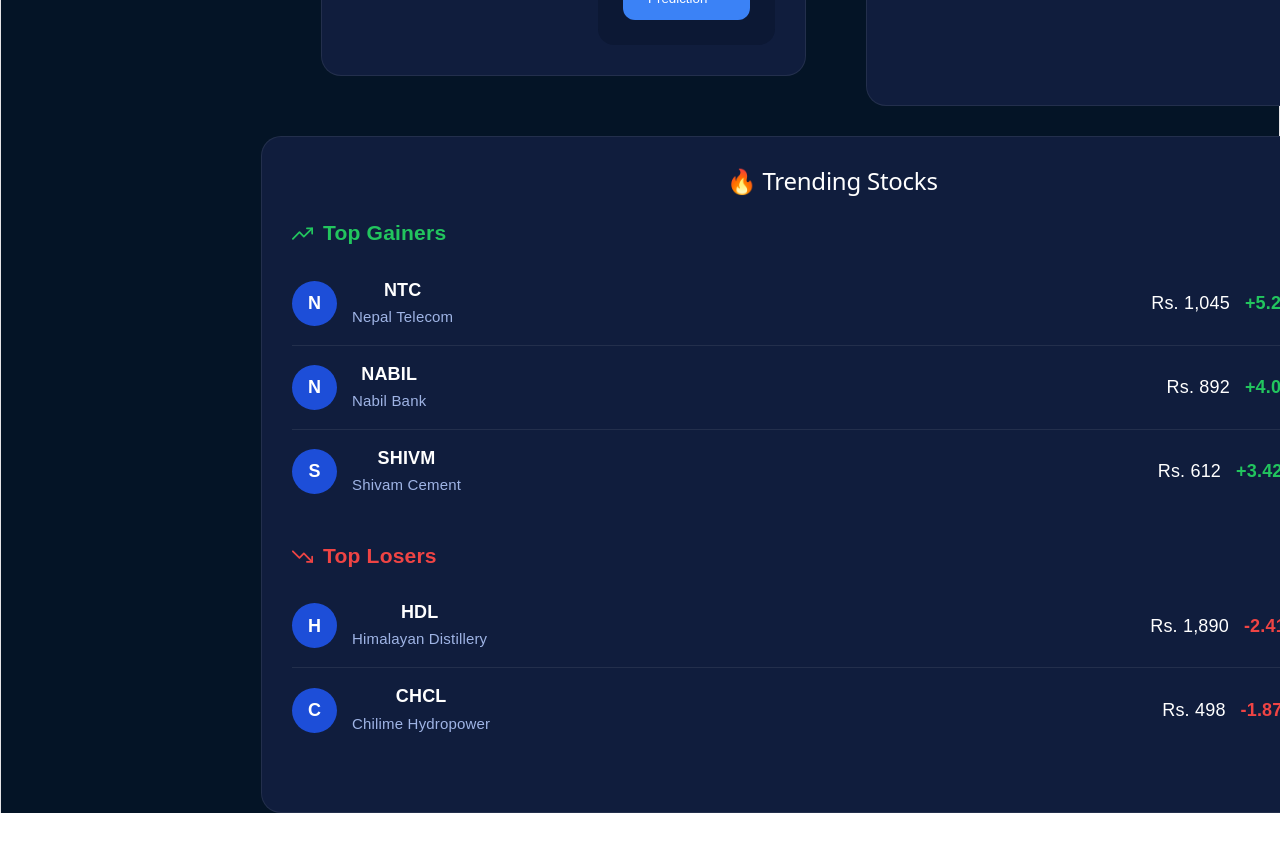
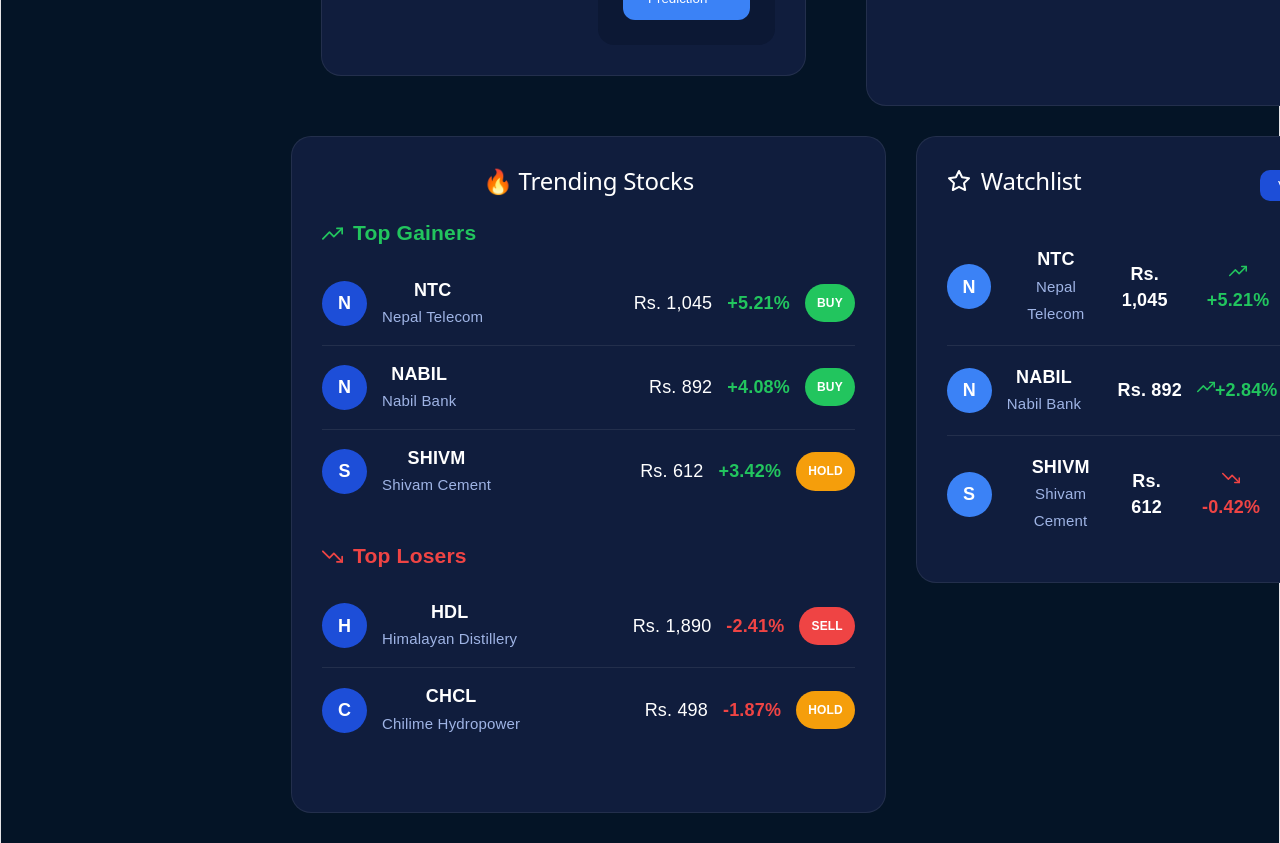
Before and after one commit to prem231631/NEPSE-AI-Web-Application, a React (Vite) app: page /dashboard in a window 1280 px wide. Shown: the part 1160-2003 px from the top of the page. Before the commit the page ends 1973 px from the top, so only its background shows below. Built offline with nearby package versions, Linux system fonts and the light colour scheme.

Commit message:
WatchlistPreview component imported on a dashboard

```diff
--- a/src/pages/Dashboard.jsx
+++ b/src/pages/Dashboard.jsx
@@ -6,6 +6,7 @@
 import AIRecommendation from "../components/AIRecommendation";
 import MarketOverview from "../components/MarketOverview";
 import TrendingStocks from "../components/TrendingStocks";
+import WatchlistPreview from "../components/WatchlistPreview";
 
 import "../styles/dashboard.css";
 function Dashboard(){
@@ -30,7 +31,10 @@
                     <MarketOverview/>
                 </div>
 
-                <TrendingStocks/>
+                <div className="dashboard-grid">
+                    <TrendingStocks/>
+                    <WatchlistPreview/>
+                </div>
             </div>
         </div>
   );
```
